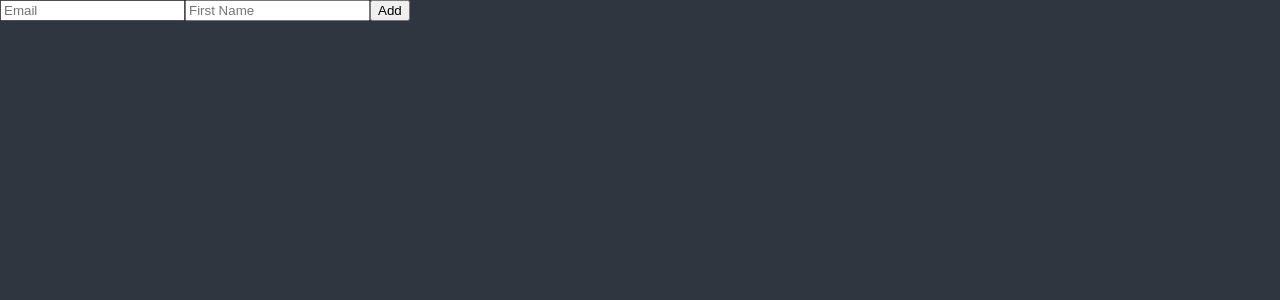
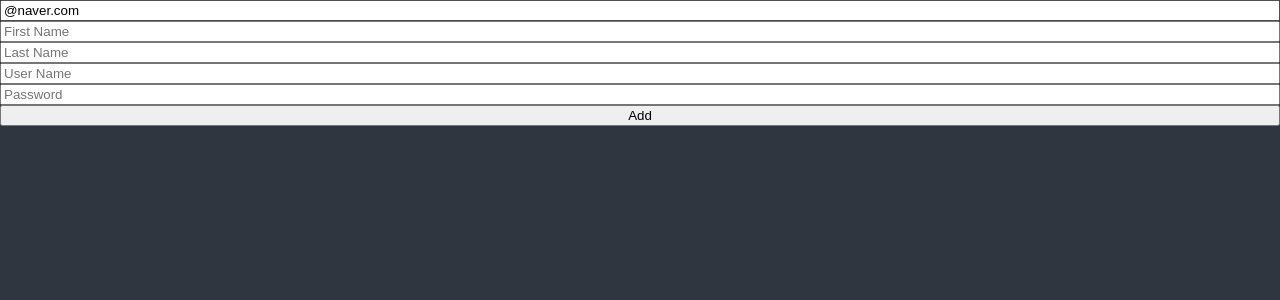
Before and after one commit to HyungwonJin/todo-react-ts, a React (Create React App) app: page / in a window 1280 px wide. Shown: the top 300 px of the page. Built offline with nearby package versions, Linux system fonts and the light colour scheme.

Commit message:
chore: useForm 사용해서 error 탐색

```diff
--- a/src/ToDoList.tsx
+++ b/src/ToDoList.tsx
@@ -1,5 +1,3 @@
-import React, { useState } from "react";
-
 import { useForm } from "react-hook-form";
 
 /* function ToDoList() {
@@ -30,14 +28,72 @@
   );
 } */
 
+interface IForm {
+  // 필수가 아닌 항목이 있다면 변수명?:타입 의 형태로 적을 것
+  email: string;
+  firstName: string;
+  lastName: string;
+  userName: string;
+  password: string;
+}
+
 function ToDoList() {
-  const { register, watch } = useForm();
-  console.log(watch());
+  const {
+    register,
+    handleSubmit,
+    formState: { errors },
+  } = useForm<IForm>({
+    defaultValues: {
+      email: "@naver.com",
+    },
+  });
+  const onValid = (data: IForm) => {
+    console.log(data);
+  };
+  console.log(errors);
   return (
     <div>
-      <form>
-        <input {...register("email")} placeholder="Email" />
-        <input {...register("firstName")} placeholder="First Name" />
+      <form
+        style={{ display: "flex", flexDirection: "column" }}
+        onSubmit={handleSubmit(onValid)}
+      >
+        <input
+          {...register("email", {
+            required: "Email is required",
+            pattern: {
+              value: /^[A-Za-z0-9._%+-]+@naver.com$/,
+              message: "Only naver.com emails allowed",
+            },
+          })}
+          placeholder="Email"
+        />
+        <span>{errors?.email?.message}</span>
+        <input
+          {...register("firstName", { required: "Write your first name" })}
+          placeholder="First Name"
+        />
+        <span>{errors?.firstName?.message}</span>
+        <input
+          {...register("lastName", { required: "Write your last name" })}
+          placeholder="Last Name"
+        />
+        <span>{errors?.lastName?.message}</span>
+        <input
+          {...register("userName", { required: "Write your user name" })}
+          placeholder="User Name"
+        />
+        <span>{errors?.userName?.message}</span>
+        <input
+          {...register("password", {
+            required: "Password is required",
+            minLength: {
+              value: 5,
+              message: "Your password is too short.",
+            },
+          })}
+          placeholder="Password"
+        />
+        <span>{errors?.password?.message}</span>
         <button>Add</button>
       </form>
     </div>
```
